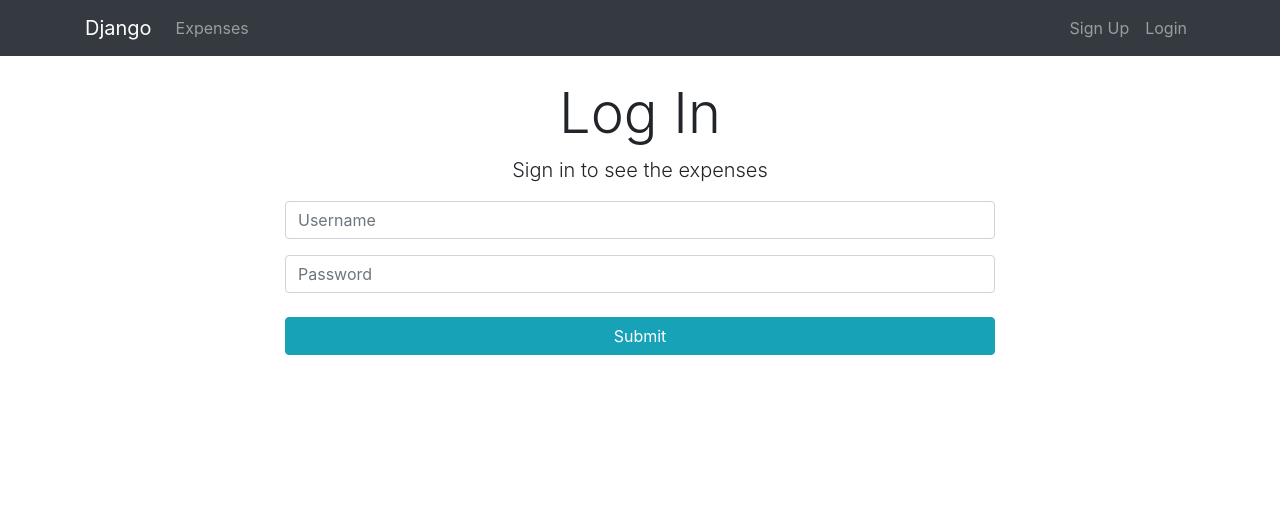
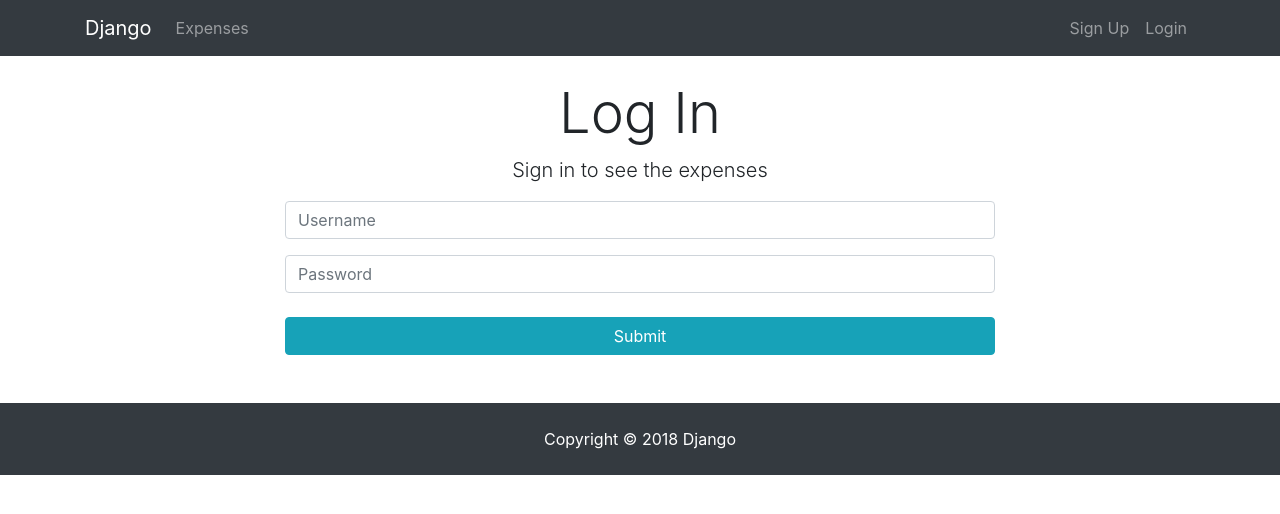
Before and after one commit to immanoj16/django-test, a React (Create React App) app: page /login in a window 1280 px wide. Shown: the top 514 px of the page. Built offline with nearby package versions, Linux system fonts and the light colour scheme.

Commit message:
Add: footer component

```diff
--- a/src/App.js
+++ b/src/App.js
@@ -7,6 +7,7 @@
 import Register from './components/auth/Register';
 import Expense from './components/expense/Expense';
 import PrivateRoute from './components/common/PrivateRoute';
+import Footer from './components/layout/Footer';
 import './App.css';
 
 class App extends Component {
@@ -19,10 +20,11 @@
           <div className="container">
             <Route exact path='/register' component={Register} />
             <Route exact path='/login' component={Login} />
+            <Switch>
+              <PrivateRoute exact path='/expenses' component={Expense} />
+            </Switch>
           </div>
-          <Switch>
-            <PrivateRoute exact path='/expenses' component={Expense} />
-          </Switch>
+          <Footer />
         </div>
       </Router>
     );
--- /dev/null
+++ b/src/components/layout/Footer.js
@@ -0,0 +1,9 @@
+import React from 'react'
+
+export default () => {
+  return (
+    <footer className="bg-dark text-white mt-5 p-4 text-center">
+      Copyright &copy; {new Date().getFullYear()} Django
+    </footer>
+  )
+}
```
